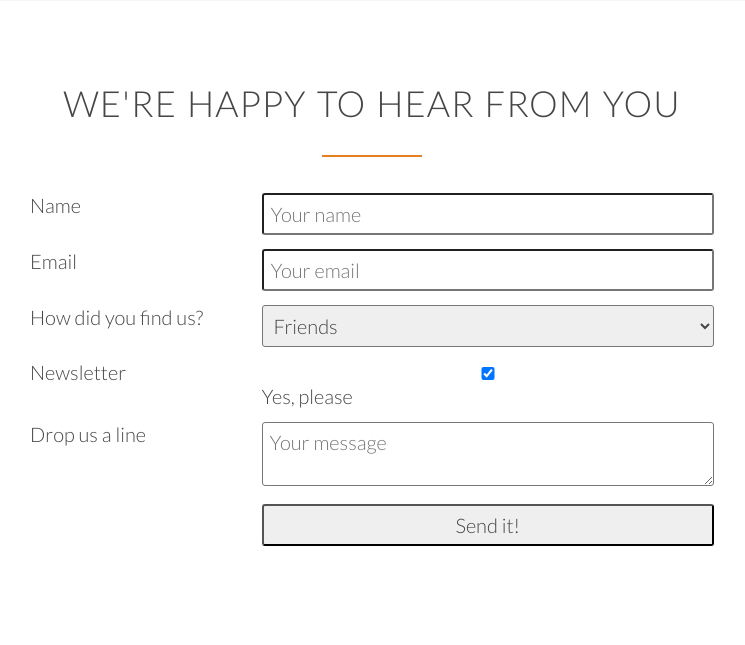
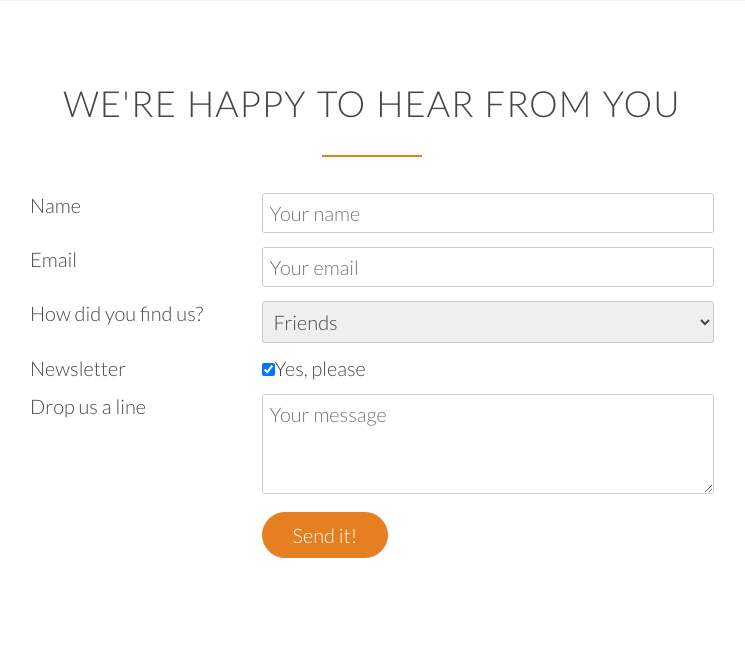
Before and after one commit to aguado-romina/HTML5-CSS3, a PHP site: page / in a window 1280 px wide. Shown: the part 4579-5224 px from the top of the page, without its empty margins (268-1013 px from the left). Before the commit the page ends 5125 px from the top, so only its background shows below. Run offline with PHP 8.4, Linux system fonts and the light colour scheme; some web fonts are replaced.

Commit message:
Building the contact form form - Part 2

```diff
--- a/resources/css/style.css
+++ b/resources/css/style.css
@@ -144,7 +144,8 @@ a:active {
 /* ------ BUTTONS ------*/
 
 .btn:link,
-.btn:visited {
+.btn:visited,
+input[type="submit"] {
   display: inline-block;
   padding: 10px 30px;
   font-weight: 300;
@@ -154,7 +155,8 @@ a:active {
 }
 
 .btn-full:link,
-.btn-full:visited {
+.btn-full:visited,
+input[type="submit"] {
   background-color: #e67e22;
   border: 1px solid #e67e22;
   color: #fff;
@@ -462,10 +464,16 @@ cite img {
   margin: 0 auto;
 }
 
-input,
+input[type="text"],
+input[type="email"],
 select,
 textarea {
   width: 100%;
   padding: 7px;
   border-radius: 3px;
+  border: 1px solid #ccc;
 }
+
+textarea {
+  height: 100px;
+}
```
